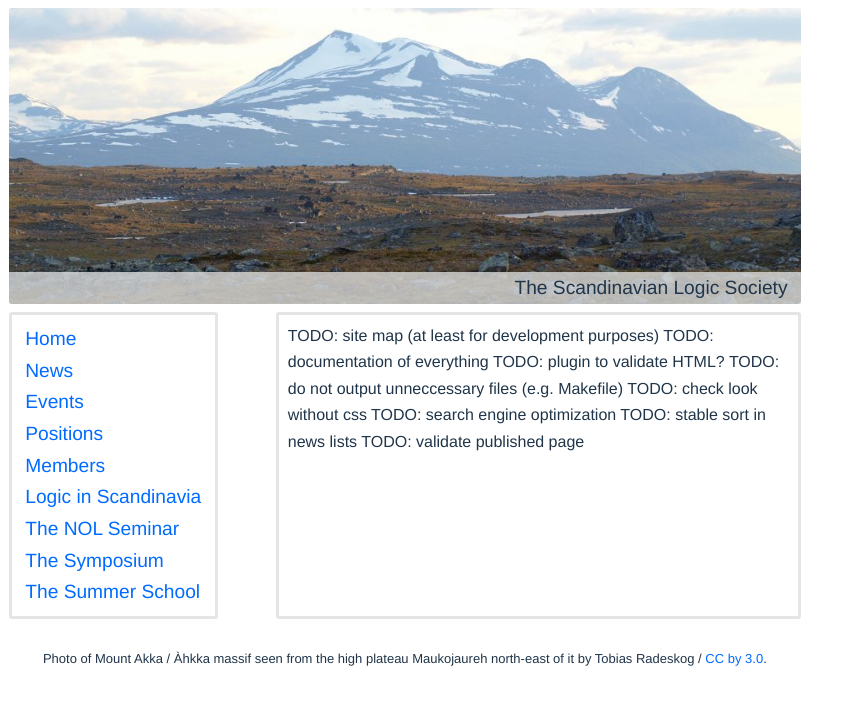
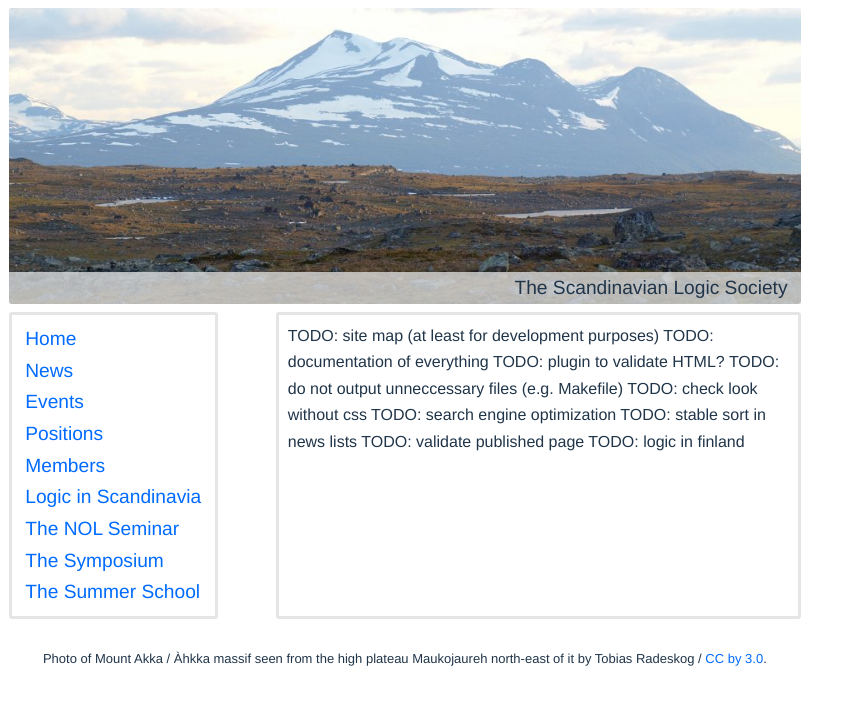
Before and after one commit to scandinavianlogic/scandinavianlogic.github.io, a Jekyll site: the page built from TODO.md, in a window 1280 px wide. Shown: the top 705 px of the page, without its empty margins (0-855 px from the left). Built offline with Jekyll 4.4.1, drawn with Linux system fonts in a browser that asks for light colours; our own code applies the rules of GitHub Pages for plain Markdown files.

```diff
--- a/TODO.md
+++ b/TODO.md
@@ -8,3 +8,4 @@
 {{ "TODO: search engine optimization" | log_warning }}
 {{ "TODO: stable sort in news lists" | log_warning }}
 {{ "TODO: validate published page" | log_warning }}
+{{ "TODO: logic in finland" | log_warning }}
```
Also changed, not shown: logic-in-scandinavia.md (+0 -2 lines).
